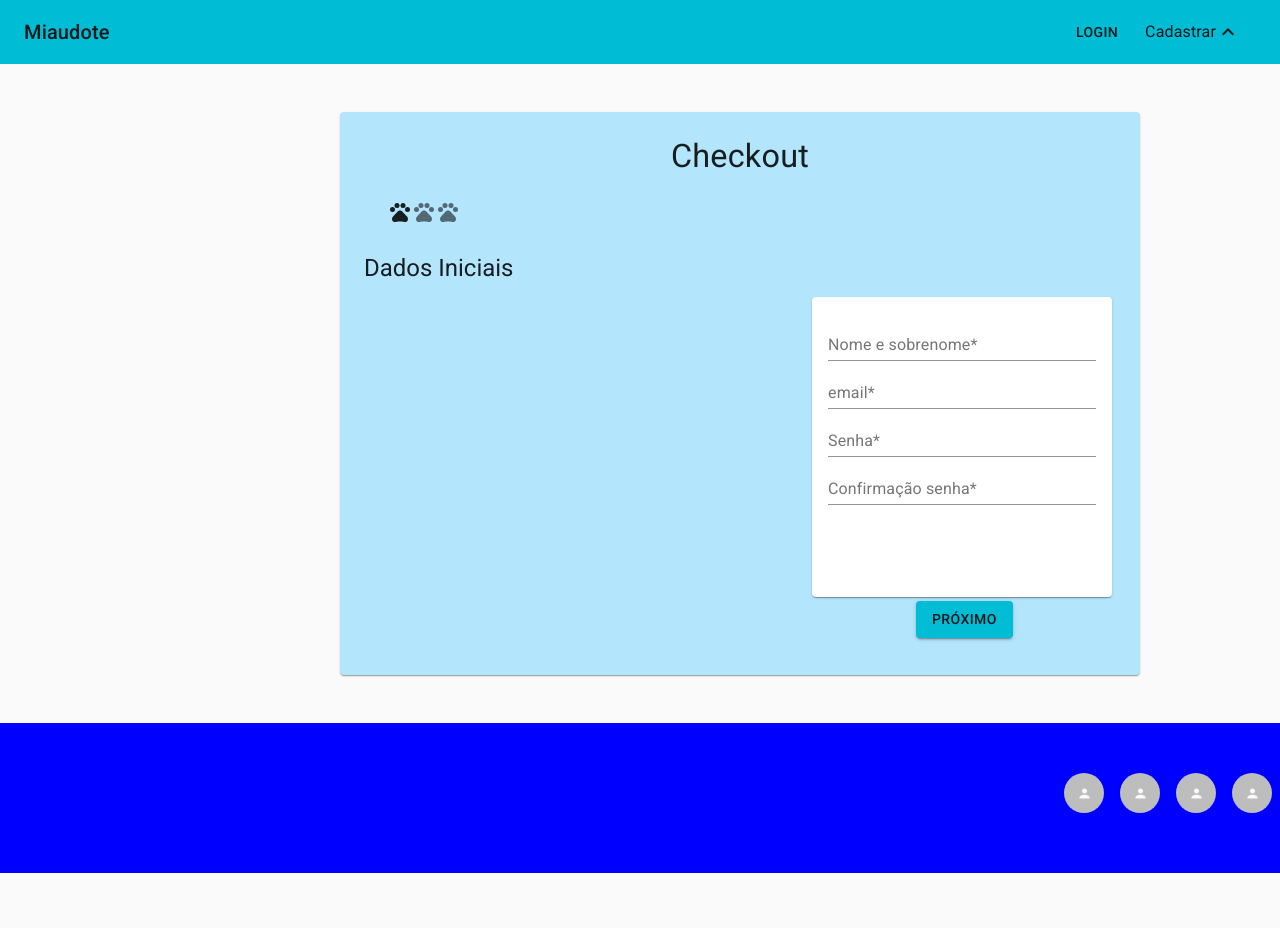
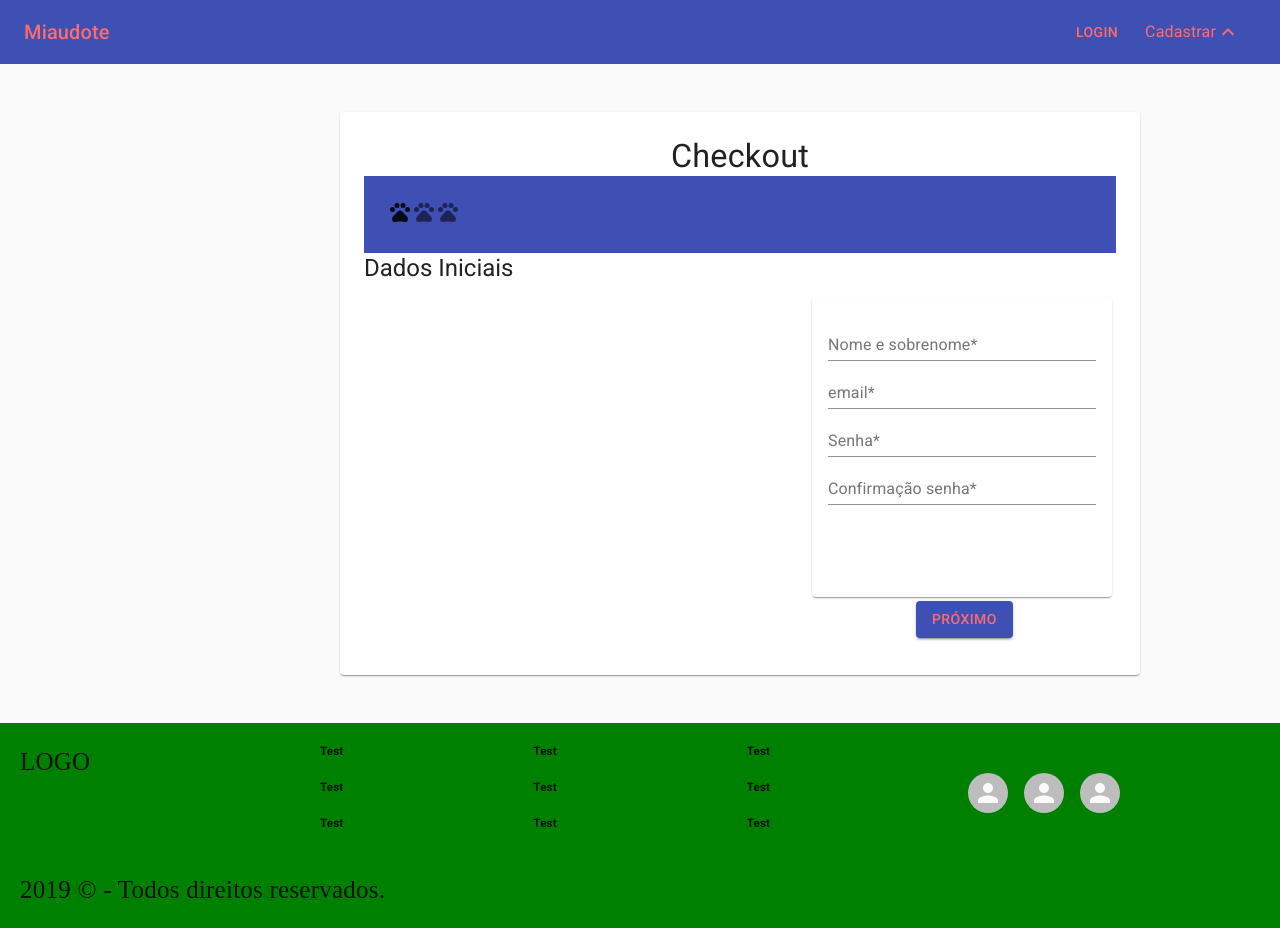
Before and after one commit to fabriciodossantos908/miauDote, a React (Create React App) app in the folder frontend-web/miaudote/: page /formUser in a window 1280 px wide. Before the commit the page ends 873 px from the top, so only its background shows below. Built offline with nearby package versions, Linux system fonts and the light colour scheme.

Commit message:
Palheta de cores

```diff
--- a/frontend-web/miaudote/src/components/Footer/Footer.js
+++ b/frontend-web/miaudote/src/components/Footer/Footer.js
@@ -1,26 +1,48 @@
 import React from 'react';
-import Avatar from '@material-ui/core/Avatar';
 import Grid from '@material-ui/core/Grid';
 import {useStyles} from './styles.js'
+import {Typography} from '@material-ui/core'
+import Avatar from '@material-ui/core/Avatar';
 
 
-
-export default function Footer(props) {
-  const classes = useStyles(props);
-  const classesF = useStyles();
+export default function Footer() {
+  const classes = useStyles();
 
   return (
-    <Grid container className={classesF.root}>
-      <Grid item xs={12} className={classesF.footer}>
-          <Grid>
-
-          </Grid>
-          <Grid className={classesF.avatar} justify="flex-end">
-            <Avatar alt="Remy Sharp" src="" />
-            <Avatar alt="Travis Howard" src="" />
-            <Avatar alt="Cindy Baker" src="" />
-            <Avatar alt="indy Baker" src="" />
-          </Grid>
+    <Grid container className={classes.root}>
+      <Grid item container xs={12} direction="row" className={classes.base}>
+        <Grid item xs={3} className={classes.base}>
+          <Typography className={classes.title}>
+            LOGO
+          </Typography>
+        </Grid>
+        <Grid item xs={2} className={classes.base}>
+          <h5>Test</h5>
+          <h5>Test</h5>
+          <h5>Test</h5>
+        </Grid>
+        <Grid item xs={2} className={classes.base}>
+          <h5>Test</h5>
+          <h5>Test</h5>
+          <h5>Test</h5>
+        </Grid>
+        <Grid item xs={2} className={classes.base}>
+          <h5>Test</h5>
+          <h5>Test</h5>
+          <h5>Test</h5>
+        </Grid>
+        <Grid item xs={3} className={classes.base} direction="row">
+        <div className={classes.avatar}>
+          <Avatar alt="Remy Sharp" />
+          <Avatar alt="Travis Howard"/>
+          <Avatar alt="Cindy Baker" />
+        </div>
+      </Grid>
+      </Grid>
+      <Grid item xs={12} className={classes.base}>
+          <Typography className={classes.title}>
+             2019 © - Todos direitos reservados.
+          </Typography>
       </Grid>
     </Grid>
   );
--- a/frontend-web/miaudote/src/components/Footer/styles.js
+++ b/frontend-web/miaudote/src/components/Footer/styles.js
@@ -4,26 +4,41 @@ import {
 const useStyles = makeStyles((theme) => ({
   root: {
     flexGrow: 1,
-
   },
 
   avatar: {
     display: 'flex',
     '& > *': {
       margin: theme.spacing(1),
-      marginTop: 50,
-      padding: 10,
 
   }
 },
 
-  footer: {
-    minWidth: 100,
-    minHeight: 150,
-    backgroundColor: "blue",
-    marginTop: "auto"
-  }
+title:{
+  fontSize: 25,
+  fontFamily: "italic",
+  padding: 20
+},
 
+base: {
+  flexGrow: 1,
+  backgroundColor: "green",
+  minHeight: 50
+},
+
+grid:{
+  backgroundColor: "yellow",
+  display: 'flex',
+
+},
+avatar: {
+  display: 'flex',
+  '& > *': {
+    margin: theme.spacing(1),
+    marginTop: 50,
+
+  },
+}
 }));
 
 export {useStyles}
--- a/frontend-web/miaudote/src/components/Header/Header.js
+++ b/frontend-web/miaudote/src/components/Header/Header.js
@@ -1,31 +1,8 @@
 import React from 'react';
-import ExpandLess from '@material-ui/icons/ExpandLess';
-import ExpandMore from '@material-ui/icons/ExpandMore';
-import SvgIcon from '@material-ui/core/SvgIcon';
-import { makeStyles, AppBar, Toolbar, Typography, Button, List,
-ListItem, ListItemText, Collapse, Link } from '@material-ui/core'
-
-const useStyles = makeStyles((theme) => ({
-  root: {
-    flexGrow: 1,
-  },
-  menuButton: {
-    marginRight: theme.spacing(2),
-  },
-
-  button:{
-    textDecoration: "none"
-  },
-
-  title: {
-    flexGrow: 1,
-  },
-  paddingLeft: theme.spacing(4),
-
-  appBar: {
-    boxShadow: "none"
-  }
-}));
+import {ExpandLess, ExpandMore} from '@material-ui/icons';
+import { AppBar, Toolbar, Typography, Button, List,
+ListItem, ListItemText, Collapse} from '@material-ui/core'
+import {useStyles} from './styles.js'
 
 export default function Header() {
   const classes = useStyles();
@@ -38,12 +15,12 @@ export default function Header() {
 
   return (
     <div className={classes.root}>
-      <AppBar position="static" className={classes.appBar}>
+      <AppBar position="static"  className={classes.appBar}>
         <Toolbar>
           <Typography variant="h6" className={classes.title}>
               Miaudote
           </Typography>
-            <Button color="inherit" primary="Login">Login</Button>
+            <Button primary="Login" color="inherit">Login</Button>
           <List>
               <ListItem button onClick={handleClick}>
                 <ListItemText color="inherit" primary="Cadastrar" />
--- /dev/null
+++ b/frontend-web/miaudote/src/components/Header/styles.js
@@ -0,0 +1,29 @@
+import {
+    makeStyles
+  } from '@material-ui/core/styles';
+
+  const useStyles = makeStyles((theme) => ({
+    root: {
+      flexGrow: 1,
+    },
+    menuButton: {
+      marginRight: theme.spacing(2),
+    },
+
+    button:{
+      textDecoration: "none"
+    },
+
+    title: {
+      flexGrow: 1,
+    },
+    appBar: {
+      boxShadow: "none"
+    },
+
+    nested: {
+        paddingLeft: theme.spacing(4),
+      },
+  }));
+
+  export {useStyles}
--- a/frontend-web/miaudote/src/components/Layout/MaterialLayout.jsx
+++ b/frontend-web/miaudote/src/components/Layout/MaterialLayout.jsx
@@ -14,7 +14,7 @@ export default function MaterialLayout(props) {
   return (
     <ThemeProvider theme={theme}>
       <CssBaseline />
-      <Header />
+      <Header useStyle={useStyle} />
       <div className={classes.root}>
         <Paper className={classes.paper}>{children}</Paper>
       </div>
--- a/frontend-web/miaudote/src/components/Layout/styles.js
+++ b/frontend-web/miaudote/src/components/Layout/styles.js
@@ -3,15 +3,23 @@ import {
   responsiveFontSizes,
   makeStyles
 } from '@material-ui/core/styles';
-  import { cyan } from '@material-ui/core/colors';
-  import { lightBlue } from '@material-ui/core/colors';
 
 let theme = createMuiTheme({
   palette: {
-      type: 'light',
-      primary: cyan,
-      secondary: cyan,
-    }
+    type: "light",
+    primary: {
+      light: '#ffff',
+      main: '#3f50b5',
+      dark: '#369696',
+      contrastText: '#FC6B6E',
+    },
+    secondary: {
+      light: '#0073c1',
+      main: '#002ac0',
+      dark: '#ba000d',
+      contrastText: '#00bcc1',
+    },
+  },
 });
 
 theme = responsiveFontSizes(theme);
@@ -27,17 +35,15 @@ import {
       marginRight: 'auto'
     },
     backgroundColor: theme.palette.background.default,
-      color: theme.palette.text.primary
+    color: theme.palette.secondary.light
   },
-    formColor: {
-      backgroundColor: lightBlue["100"],
-    },
+
   paper: {
-      width : 800,
+    width: 800,
     marginTop: theme.spacing(3),
     marginBottom: theme.spacing(3),
     padding: theme.spacing(2),
-      backgroundColor: lightBlue["100"],
+    backgroundColor: theme.palette.piroquinha,
     [theme.breakpoints.up(600 + theme.spacing(3) * 2)]: {
       marginTop: theme.spacing(6),
       marginBottom: theme.spacing(6),
@@ -51,7 +57,7 @@ import {
     padding: theme.spacing(2),
   },
   stepper: {
-      backgroundColor: lightBlue["100"]
+    backgroundColor: theme.palette.primary.main
   },
   buttons: {
     width: 200,
```
Also changed, not shown: frontend-web/miaudote/src/images/Developer_Fabricio.jpg (added). Lines whose indentation alone changed are shown as unchanged.
